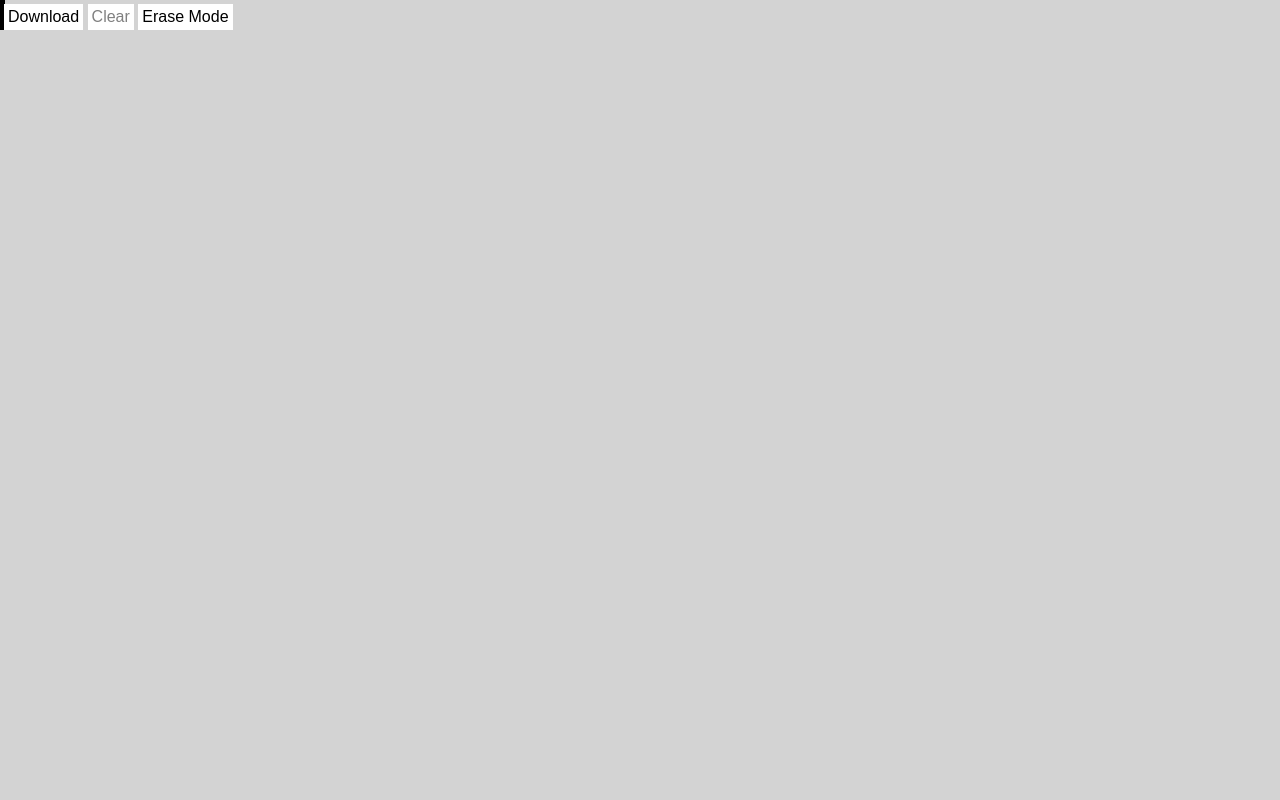
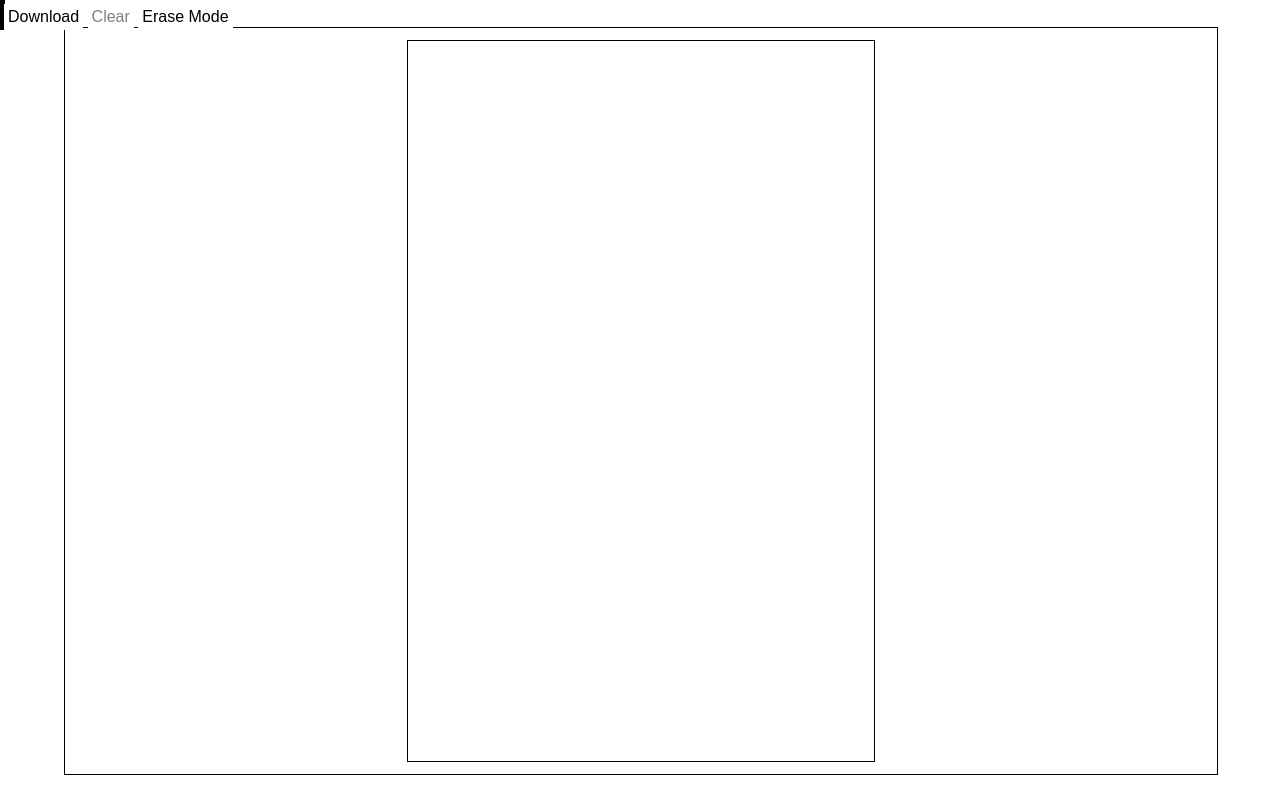
Before and after one commit to pdikmann/pen-friend, a website with bundled scripts: page src/index.html in a window 1280 px wide. Built offline with nearby package versions, Linux system fonts and the light colour scheme; files whose address does not match are found by name.

Commit message:
add guides for specific format.

```diff
--- a/src/index.html
+++ b/src/index.html
@@ -15,6 +15,8 @@
       <div id="clear" class="button">Clear</div>
       <div id="erase" class="button">Erase Mode</div>
     </div>
+    <div id="guide1" class="guide"></div>
+    <div id="guide2" class="guide"></div>
     <div id="big"></div>
   </body>
 </html>
--- a/src/style.css
+++ b/src/style.css
@@ -26,6 +26,38 @@
   color: gray;
 }
 
+
+:root {
+  --long-side: 105;
+  --short-side: 68;
+  --ratio: calc(var(--short-side) / var(--long-side));
+  --perc: 90;
+}
+
+.guide {
+  position: absolute;
+  display: block;
+  border: 1px solid black;
+}
+
+#guide1 {
+  --long-width: calc(var(--perc) * 1vw);
+  --short-height: calc(var(--perc) * var(--ratio) * 1vw);
+  width: var(--long-width);
+  height: var(--short-height);
+  left: calc((100vw - var(--long-width)) / 2);
+  top: calc((100vh - var(--short-height)) / 2);
+}
+
+#guide2 {
+  --long-height: calc(var(--perc) * 1vh);
+  --short-width: calc(var(--perc) * var(--ratio) * 1vh);
+  height: var(--long-height);
+  width: var(--short-width);
+  left: calc((100vw - var(--short-width)) / 2);
+  top: calc((100vh - var(--long-height)) / 2);
+}
+
 #indicator {
   position: absolute;
   display: block;
@@ -38,7 +70,7 @@
 
 #big {
   display: inline-block;
-  background-color: lightgray;
+  /* background-color: lightgray; */
   width: 100vw;
   height: 100vh;
   /* word-wrap: break-word; */
```
